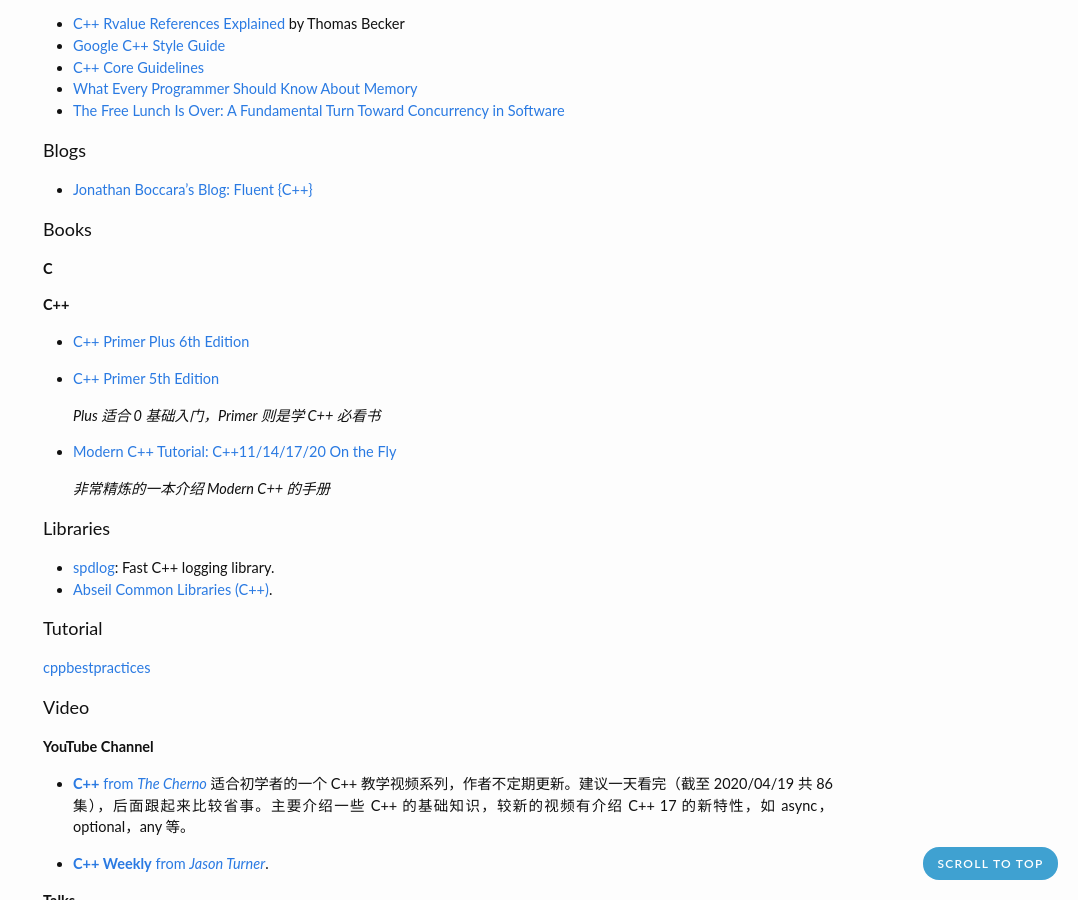
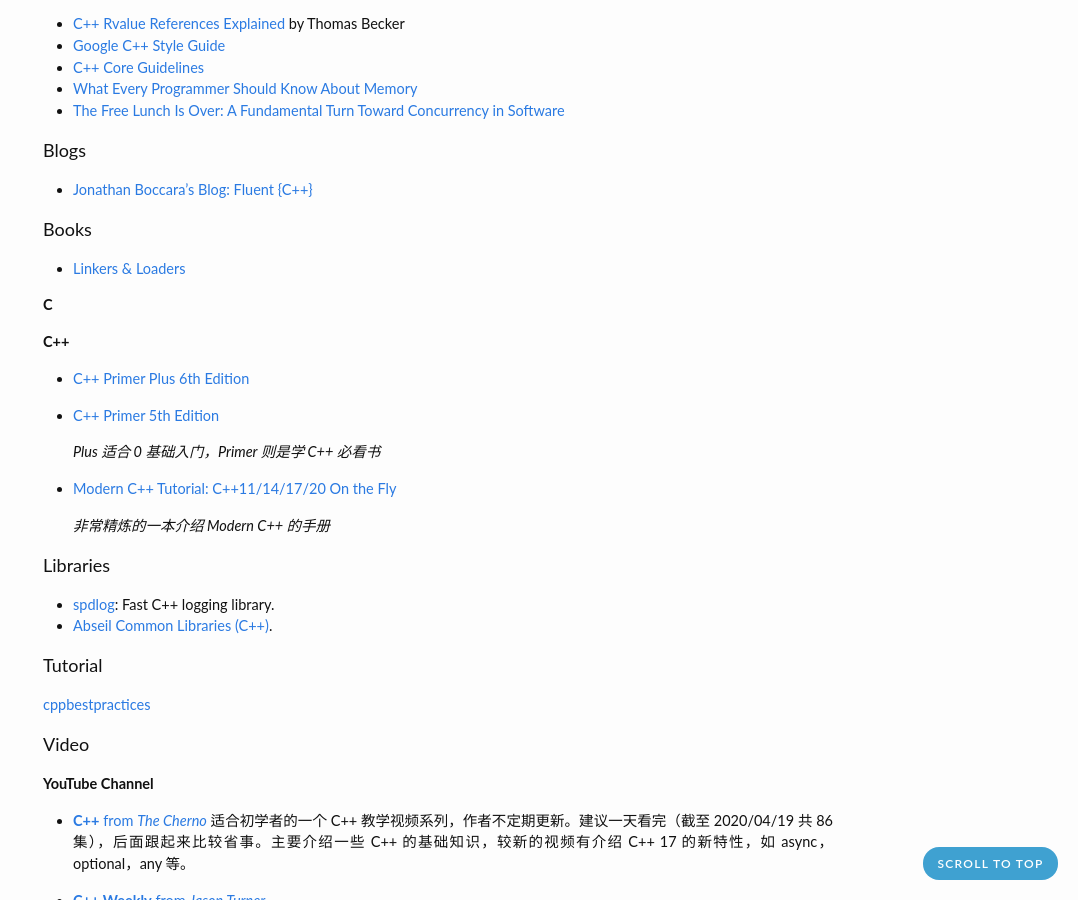
Before and after one commit to zhjwpku/zhjwpku.github.io, a Jekyll site: the page built from _posts/2019-10-07-cpp-learning-resources.md, in a window 1280 px wide and 900 px high, scrolled down 357 px. Shown: the whole window, without its empty margins (202-1280 px from the left). Built offline with Jekyll 4.4.1, drawn with Linux system fonts in a browser that asks for light colours; comment, search, counter and statistics services are not loaded.

Commit message:
Linkers & Loaders
Signed-off-by: Zhao Junwang <zhjwpku@gmail.com>

```diff
--- a/_posts/2019-10-07-cpp-learning-resources.md
+++ b/_posts/2019-10-07-cpp-learning-resources.md
@@ -27,6 +27,8 @@
 - [Jonathan Boccara's Blog: Fluent {C++}](https://www.fluentcpp.com/)
 
 <h4>Books</h4>
+
+- [Linkers & Loaders][linker_and_loaders]
 
 **C**
 
@@ -105,3 +107,4 @@
 [cpumemory]: https://people.freebsd.org/~lstewart/articles/cpumemory.pdf
 [cpp_weekly]: https://www.youtube.com/watch?v=EJtqHLvAIZE&list=PLs3KjaCtOwSZ2tbuV1hx8Xz-rFZTan2J1
 [freelunchover]: http://www.gotw.ca/publications/concurrency-ddj.htm
+[linker_and_loaders]: https://wh0rd.org/books/linkers-and-loaders/linkers_and_loaders.pdf
```
